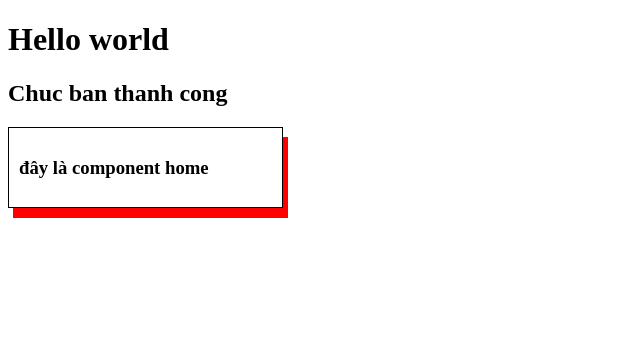
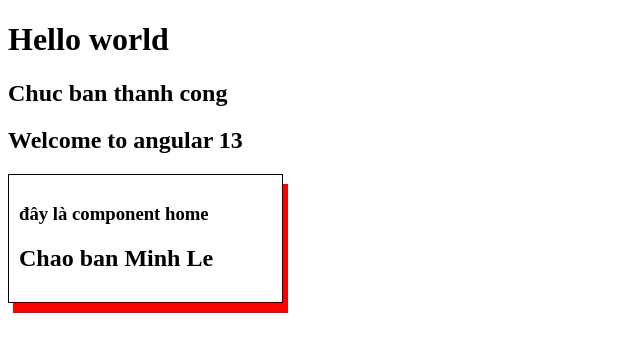
Before and after one commit to thisisminh172/angular-12, an Angular app: page / in a window 1280 px wide. Shown: the top 352 px of the page, without its empty margins (0-640 px from the left). Built offline with nearby package versions, Linux system fonts and the light colour scheme.

Commit message:
data binding

```diff
--- a/src/app/app.component.html
+++ b/src/app/app.component.html
@@ -1,3 +1,4 @@
 <h1>Hello world</h1>
 <h2>Chuc ban thanh cong</h2>
+<h2>Welcome to angular 13</h2>
 <app-home></app-home>
--- a/src/app/home/home.component.html
+++ b/src/app/home/home.component.html
@@ -1,3 +1,4 @@
 <div class="test">
     <h3>đây là component home</h3>
+    <h2>Chao ban {{name}}</h2>
 </div>
--- a/src/app/home/home.component.ts
+++ b/src/app/home/home.component.ts
@@ -6,7 +6,7 @@ import { Component, OnInit } from '@angular/core';
   styleUrls: ['./home.component.scss']
 })
 export class HomeComponent implements OnInit {
-
+  public name = 'Minh Le'
   constructor() { }
 
   ngOnInit(): void {
```
